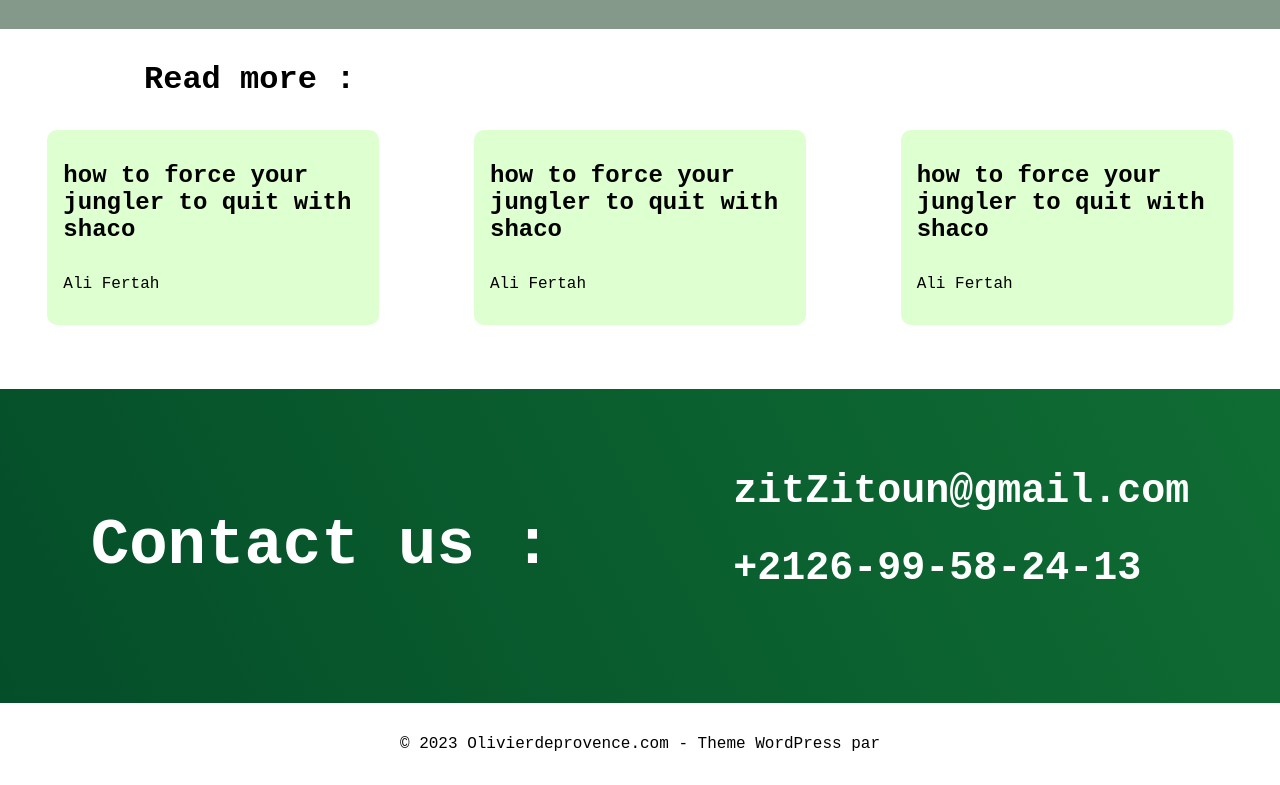
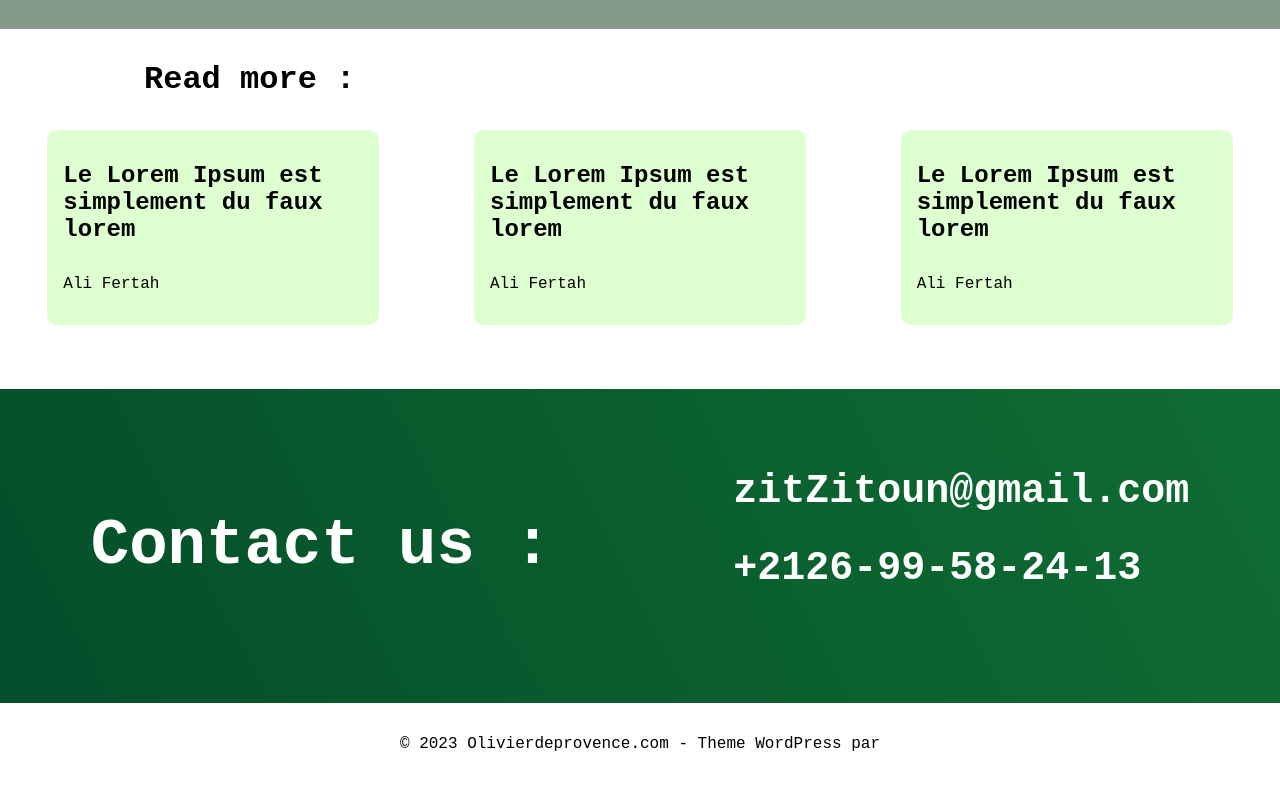
Before and after one commit to Youcode-Classe-E-2023-2024/alifertah-olivier, a plain HTML site: page src/pages/maroc.html in a window 1280 px wide. Shown: the part 1358-2143 px from the top of the page. Drawn offline with Linux system fonts and the light colour scheme; files whose address does not match are found by name.

Commit message:
chore : replace a league of legends quote with a lorem ipsum text

```diff
--- a/src/pages/maroc.html
+++ b/src/pages/maroc.html
@@ -77,15 +77,15 @@
           <h4>Read more :</h4>
           <div id="cards">
               <div class="card">
-                  <h2>how to force your jungler to quit with shaco</h2>
+                  <h2>Le Lorem Ipsum est simplement du faux lorem</h2>
                   <span>Ali Fertah</span>
               </div>
               <div class="card">
-                  <h2>how to force your jungler to quit with shaco</h2>
+                  <h2>Le Lorem Ipsum est simplement du faux lorem</h2>
                   <span>Ali Fertah</span>
               </div>
               <div class="card">
-                  <h2>how to force your jungler to quit with shaco</h2>
+                  <h2>Le Lorem Ipsum est simplement du faux lorem</h2>
                   <span>Ali Fertah</span>
               </div>
           </div>
--- a/src/styles/marocStyles.css
+++ b/src/styles/marocStyles.css
@@ -5,7 +5,6 @@
 body{
     background: linear-gradient(243deg, #168039 0%, #044D29 100%);
     background-repeat: no-repeat;
-    font-family: 'JejuHallasan';
     min-height: 100%;
     font-family: 'Courier New', Courier, monospace;
     /* overflow: hidden; */
```
Also changed, not shown: src/pages/varietes.html (+3 -3 lines).
